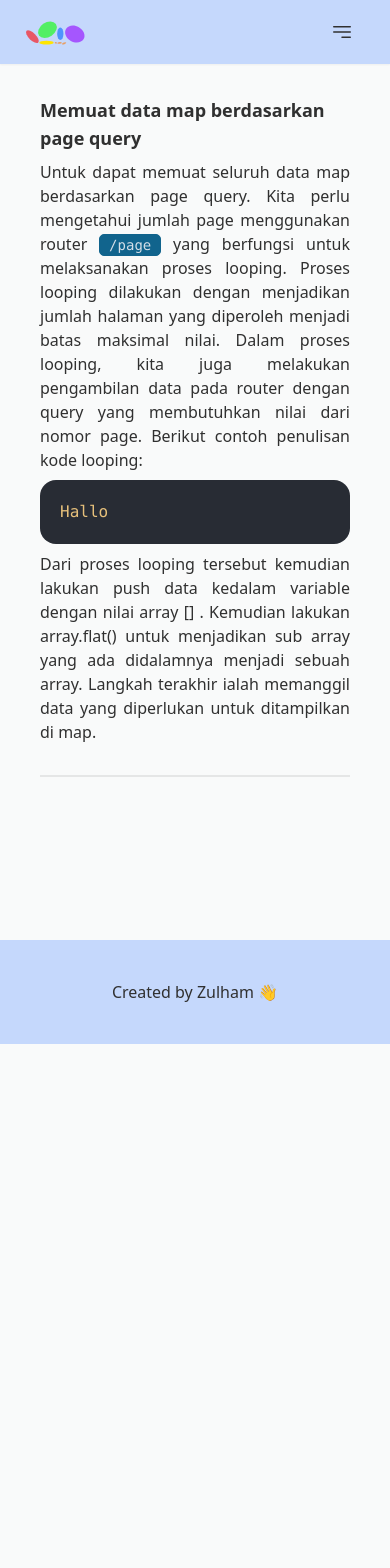
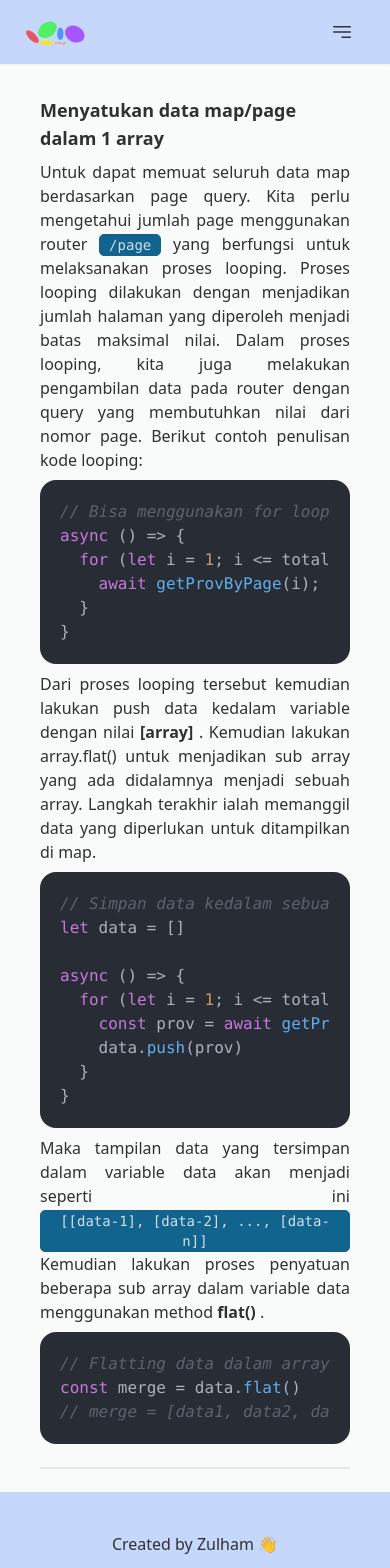
Before and after one commit to Z4nR/WhatGeo, a React (Vite) app in the folder client/: page /guide in a window 390 px wide. Shown: the top 1568 px of the page. Before the commit the page ends 1044 px from the top, so only its background shows below. Built offline with nearby package versions, Linux system fonts and the light colour scheme; no server answers.

Commit message:
LoadAll done

```diff
--- a/client/src/components/guide/LoadAll.jsx
+++ b/client/src/components/guide/LoadAll.jsx
@@ -1,5 +1,6 @@
 import { useEffect } from "react";
 import hljs from "highlight.js";
+import { flattingData, loopingCode, saveData } from "../../utils/code-example";
 
 export default function LoadAll() {
   useEffect(() => {
@@ -9,7 +10,7 @@ export default function LoadAll() {
   return (
     <div className="pt-4">
       <h1 className="text-lg font-bold">
-        Memuat data map berdasarkan page query
+        Menyatukan data map/page dalam 1 array
       </h1>
       <p className="py-2 text-justify">
         Untuk dapat memuat seluruh data map berdasarkan page query. Kita perlu
@@ -23,15 +24,34 @@ export default function LoadAll() {
       </p>
       <div className="mockup-code md:w-fit xs:max-w-screen-sm pl-5">
         <pre>
-          <code className="language-javascript hjls">Hallo</code>
+          <code className="language-javascript hjls">{loopingCode}</code>
         </pre>
       </div>
       <p className="py-2 text-justify">
         Dari proses looping tersebut kemudian lakukan push data kedalam variable
-        dengan nilai array [] . Kemudian lakukan array.flat() untuk menjadikan
-        sub array yang ada didalamnya menjadi sebuah array. Langkah terakhir
-        ialah memanggil data yang diperlukan untuk ditampilkan di map.
+        dengan nilai <b>[array]</b> . Kemudian lakukan array.flat() untuk
+        menjadikan sub array yang ada didalamnya menjadi sebuah array. Langkah
+        terakhir ialah memanggil data yang diperlukan untuk ditampilkan di map.
       </p>
+      <div className="mockup-code md:w-fit xs:max-w-screen-sm pl-5">
+        <pre>
+          <code className="language-javascript hjls">{saveData}</code>
+        </pre>
+      </div>
+      <p className="py-2 text-justify">
+        Maka tampilan data yang tersimpan dalam variable data akan menjadi
+        seperti ini{" "}
+        <span className="badge badge-accent font-mono">
+          [[data-1], [data-2], ..., [data-n]]
+        </span>{" "}
+        Kemudian lakukan proses penyatuan beberapa sub array dalam variable data
+        menggunakan method <b>flat()</b> .
+      </p>
+      <div className="mockup-code md:w-fit xs:max-w-screen-sm pl-5">
+        <pre>
+          <code className="language-javascript hjls">{flattingData}</code>
+        </pre>
+      </div>
     </div>
   );
 }
--- /dev/null
+++ b/client/src/utils/code-example.js
@@ -0,0 +1,22 @@
+const loopingCode = `// Bisa menggunakan for loop ataupun while
+async () => {
+  for (let i = 1; i <= totalPage; i++) {
+    await getProvByPage(i);
+  }
+}`;
+
+const saveData = `// Simpan data kedalam sebuah array
+let data = []
+
+async () => {
+  for (let i = 1; i <= totalPage; i++) {
+    const prov = await getProvByPage(i);
+    data.push(prov)
+  }
+}`;
+
+const flattingData = `// Flatting data dalam array menjadi satu array
+const merge = data.flat()
+// merge = [data1, data2, data3, ..., data-n]`;
+
+export { loopingCode, saveData, flattingData };
```
